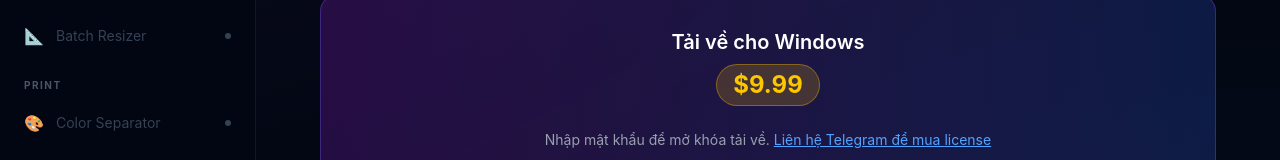
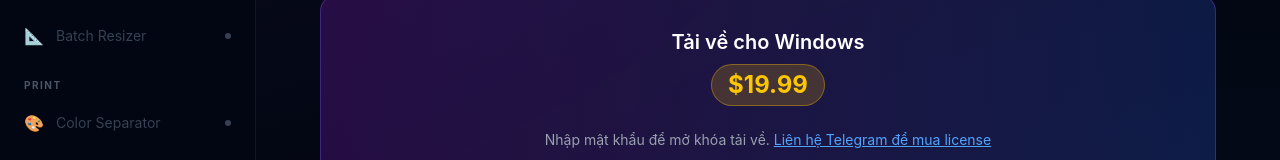
Before and after one commit to linhle99-bit/PODtoolkit, a React (Vite) app: page /image-prompt-generator in a window 1280 px wide. Shown: the part 321-481 px from the top of the page. Built offline with nearby package versions, Linux system fonts and the light colour scheme.

Commit message:
Update price to $19.99

```diff
--- a/src/tools/image-prompt-generator/index.tsx
+++ b/src/tools/image-prompt-generator/index.tsx
@@ -202,7 +202,7 @@
             <div className="space-y-2">
               <h2 className="text-xl font-semibold text-white">{t.download}</h2>
               <div className="inline-block bg-yellow-500/20 border border-yellow-500/40 rounded-full px-4 py-1">
-                <span className="text-yellow-400 font-bold text-2xl">$9.99</span>
+                <span className="text-yellow-400 font-bold text-2xl">$19.99</span>
               </div>
             </div>
             <p className="text-gray-400 text-sm max-w-md mx-auto">
```
